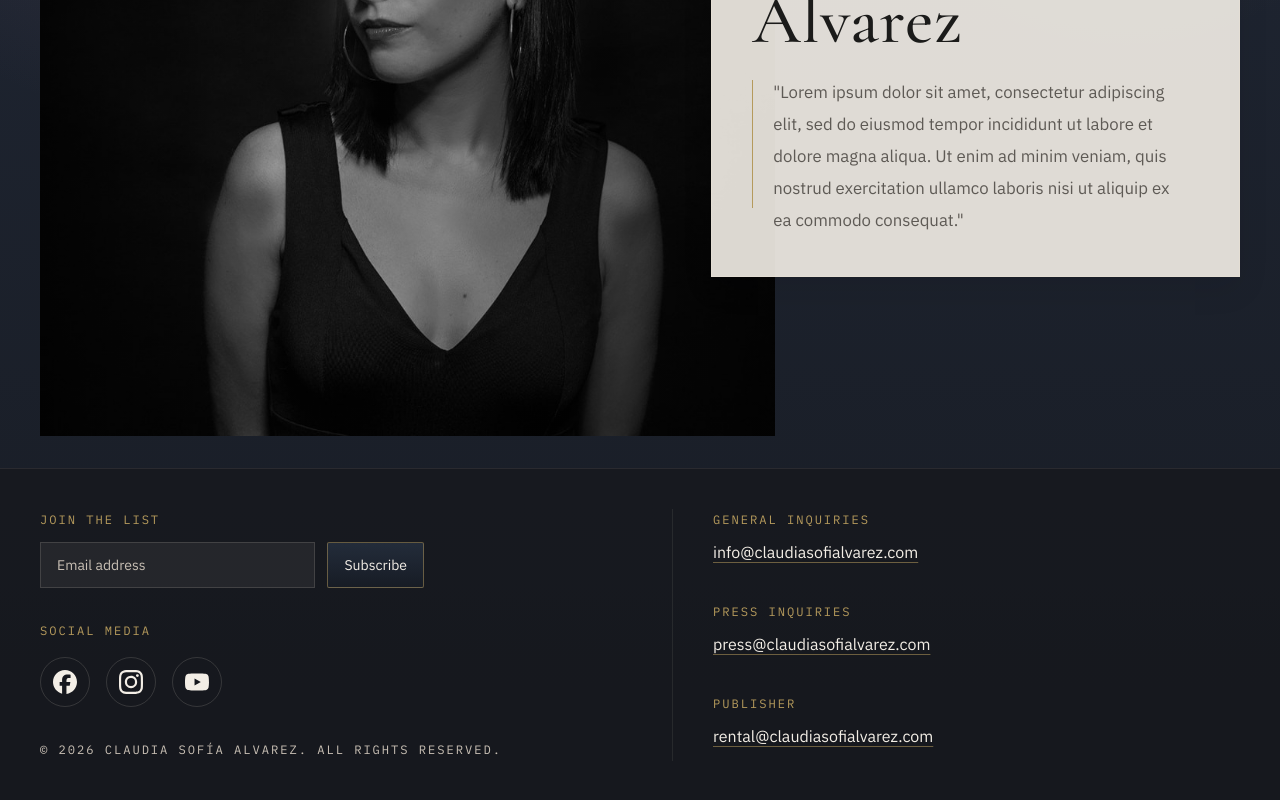
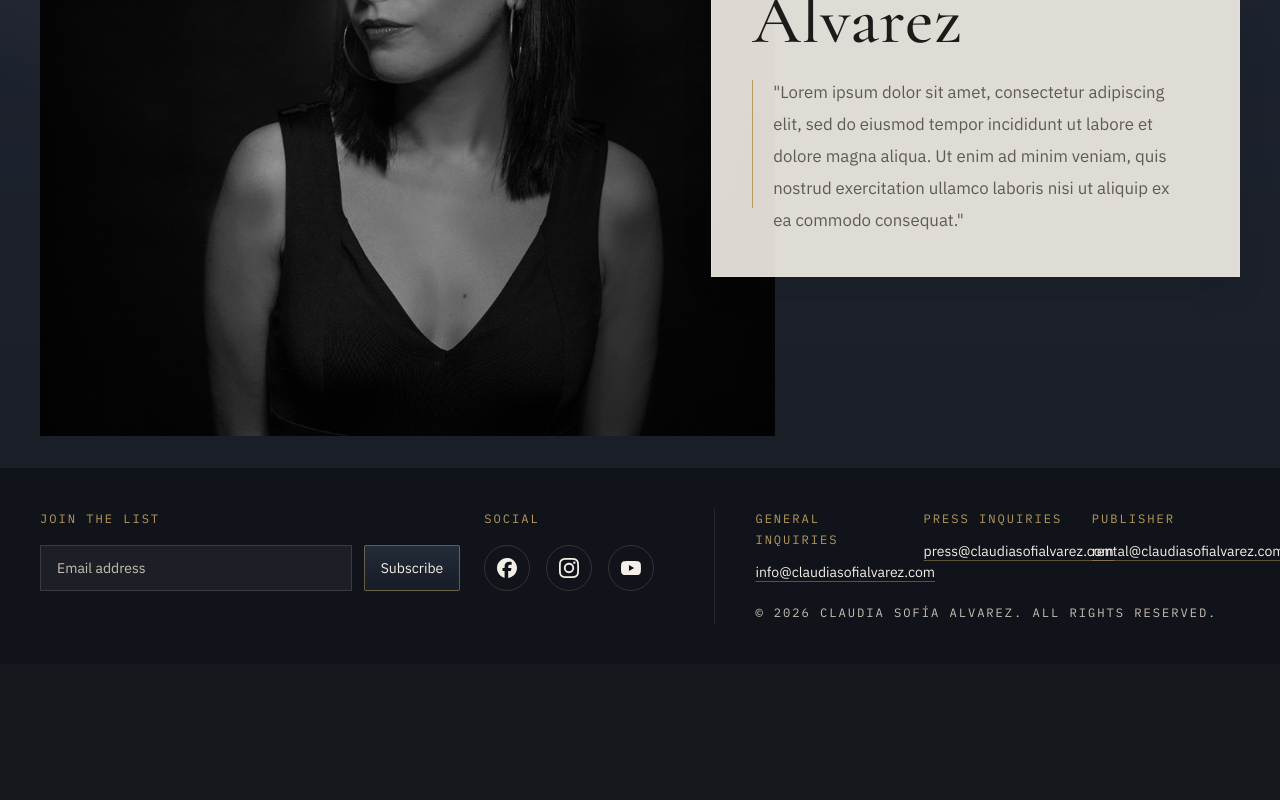
Before and after one commit to yepsan95/claudia-sofia-alvarez-portfolio, a Vue app: page /#/ in a window 1280 px wide. Shown: the part 410-1210 px from the top of the page. After the commit the page ends 1074 px from the top, so only its background shows below. Built offline with nearby package versions, Linux system fonts and the light colour scheme.

Commit message:
feat: insert footer from proposal 2 [68]

```diff
--- a/src/views/HomeView.vue
+++ b/src/views/HomeView.vue
@@ -42,20 +42,18 @@
         </div>
       </div>
     </section>
-    <section
-      class="border-t border-[rgba(201,192,181,0.1)] bg-[rgba(22,24,29,0.78)]"
+    <section class="bg-[rgba(16,19,25,0.92)]">
+      <div
+        class="mx-auto grid max-w-[96rem] gap-8 px-4 py-10 sm:px-6 lg:grid-cols-[minmax(0,1.1fr)_minmax(0,0.9fr)] lg:px-10"
       >
-      <div
-        class="mx-auto grid max-w-[90rem] gap-8 px-4 py-10 sm:px-6 md:grid-cols-[minmax(0,1fr)_minmax(0,1fr)] lg:gap-16 lg:px-10"
-      >
-        <div class="space-y-8">
-          <div>
+        <div class="grid gap-6 sm:grid-cols-3">
+          <div class="sm:col-span-2">
             <p class="section-label text-[var(--color-gold)]">Join The List</p>
-            <div class="mt-3 flex max-w-sm flex-col gap-3 sm:flex-row">
+            <div class="mt-4 flex max-w-xl flex-col gap-3 sm:flex-row">
               <input
                 type="email"
                 placeholder="Email address"
-                class="min-w-0 flex-1 border border-[rgba(201,192,181,0.18)] bg-[rgba(243,238,230,0.06)] px-4 py-3 text-sm text-[var(--text-primary-dark)] placeholder:text-[var(--text-secondary-dark)] focus:border-[rgba(181,154,92,0.64)] focus:outline-none"
+                class="min-w-0 flex-1 border border-[rgba(201,192,181,0.18)] bg-[rgba(243,238,230,0.05)] px-4 py-3 text-sm text-[var(--text-primary-dark)] placeholder:text-[var(--text-secondary-dark)] focus:border-[rgba(181,154,92,0.64)] focus:outline-none"
               />
               <button
                 type="button"
@@ -66,7 +64,7 @@
             </div>
           </div>
           <div>
-            <p class="section-label text-[var(--color-gold)]">Social Media</p>
+            <p class="section-label text-[var(--color-gold)]">Social</p>
             <ul class="mt-4 flex gap-4">
               <li>
                 <a
@@ -75,7 +73,7 @@
                   rel="noopener noreferrer"
                   class="inline-flex rounded-full border border-[rgba(201,192,181,0.18)] p-3 text-[var(--text-primary-dark)] transition-colors duration-300 hover:border-[rgba(181,154,92,0.6)] hover:text-[var(--color-gold)]"
                 >
-                  <facebook-icon class="size-6" />
+                  <facebook-icon class="size-5" />
                 </a>
               </li>
               <li>
@@ -85,7 +83,7 @@
                   rel="noopener noreferrer"
                   class="inline-flex rounded-full border border-[rgba(201,192,181,0.18)] p-3 text-[var(--text-primary-dark)] transition-colors duration-300 hover:border-[rgba(181,154,92,0.6)] hover:text-[var(--color-gold)]"
                 >
-                  <instagram-icon class="size-6" />
+                  <instagram-icon class="size-5" />
                 </a>
               </li>
               <li>
@@ -95,25 +93,23 @@
                   rel="noopener noreferrer"
                   class="inline-flex rounded-full border border-[rgba(201,192,181,0.18)] p-3 text-[var(--text-primary-dark)] transition-colors duration-300 hover:border-[rgba(181,154,92,0.6)] hover:text-[var(--color-gold)]"
                 >
-                  <youtube-icon class="size-6" />
+                  <youtube-icon class="size-5" />
                 </a>
               </li>
             </ul>
           </div>
-          <p class="section-label text-[var(--text-secondary-dark)]">
-            © 2026 Claudia Sofía Alvarez. All rights reserved.
-          </p>
         </div>
         <div
-          class="grid gap-6 border-t border-[rgba(201,192,181,0.1)] pt-8 md:border-l md:border-t-0 md:pl-10 md:pt-0"
+          class="grid gap-5 border-t border-[rgba(201,192,181,0.1)] pt-6 lg:border-l lg:border-t-0 lg:pl-10 lg:pt-0"
         >
+          <div class="grid gap-5 sm:grid-cols-3">
             <div>
               <p class="section-label text-[var(--color-gold)]">
                 General Inquiries
               </p>
               <a
                 href="mailto:info@claudiasofialvarez.com"
-              class="mt-2 block text-[var(--text-primary-dark)] underline decoration-[rgba(181,154,92,0.55)] underline-offset-4 transition-colors duration-300 hover:text-[var(--color-gold)]"
+                class="mt-3 block text-sm text-[var(--text-primary-dark)] underline decoration-[rgba(181,154,92,0.48)] underline-offset-4 transition-colors duration-300 hover:text-[var(--color-gold)]"
               >
                 info@claudiasofialvarez.com
               </a>
@@ -124,7 +120,7 @@
               </p>
               <a
                 href="mailto:press@claudiasofialvarez.com"
-              class="mt-2 block text-[var(--text-primary-dark)] underline decoration-[rgba(181,154,92,0.55)] underline-offset-4 transition-colors duration-300 hover:text-[var(--color-gold)]"
+                class="mt-3 block text-sm text-[var(--text-primary-dark)] underline decoration-[rgba(181,154,92,0.48)] underline-offset-4 transition-colors duration-300 hover:text-[var(--color-gold)]"
               >
                 press@claudiasofialvarez.com
               </a>
@@ -133,11 +129,15 @@
               <p class="section-label text-[var(--color-gold)]">Publisher</p>
               <a
                 href="mailto:rental@claudiasofialvarez.com"
-              class="mt-2 block text-[var(--text-primary-dark)] underline decoration-[rgba(181,154,92,0.55)] underline-offset-4 transition-colors duration-300 hover:text-[var(--color-gold)]"
+                class="mt-3 block text-sm text-[var(--text-primary-dark)] underline decoration-[rgba(181,154,92,0.48)] underline-offset-4 transition-colors duration-300 hover:text-[var(--color-gold)]"
               >
                 rental@claudiasofialvarez.com
               </a>
             </div>
+          </div>
+          <p class="section-label text-[var(--text-secondary-dark)]">
+            © 2026 Claudia Sofía Alvarez. All rights reserved.
+          </p>
         </div>
       </div>
     </section>
```
Lines whose indentation alone changed are shown as unchanged.
